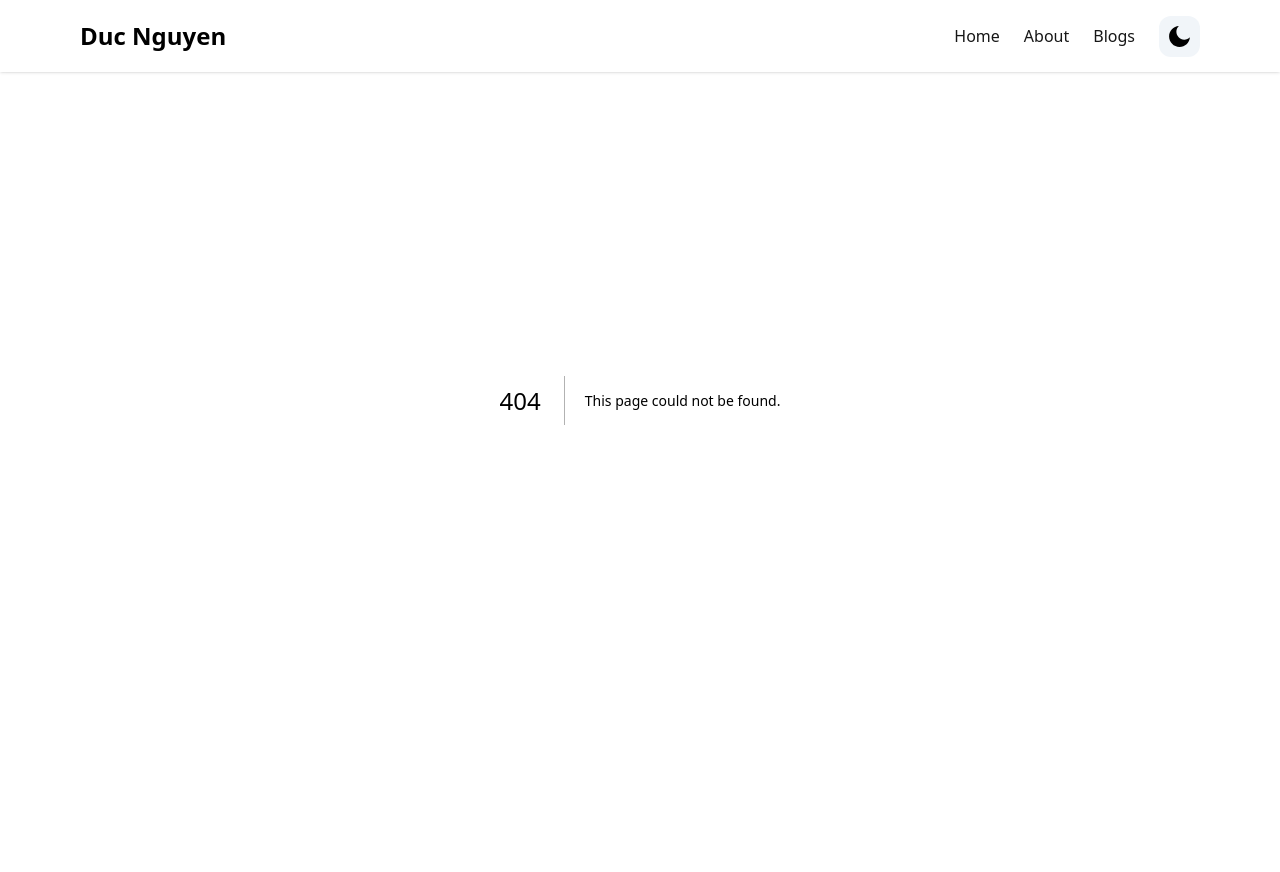
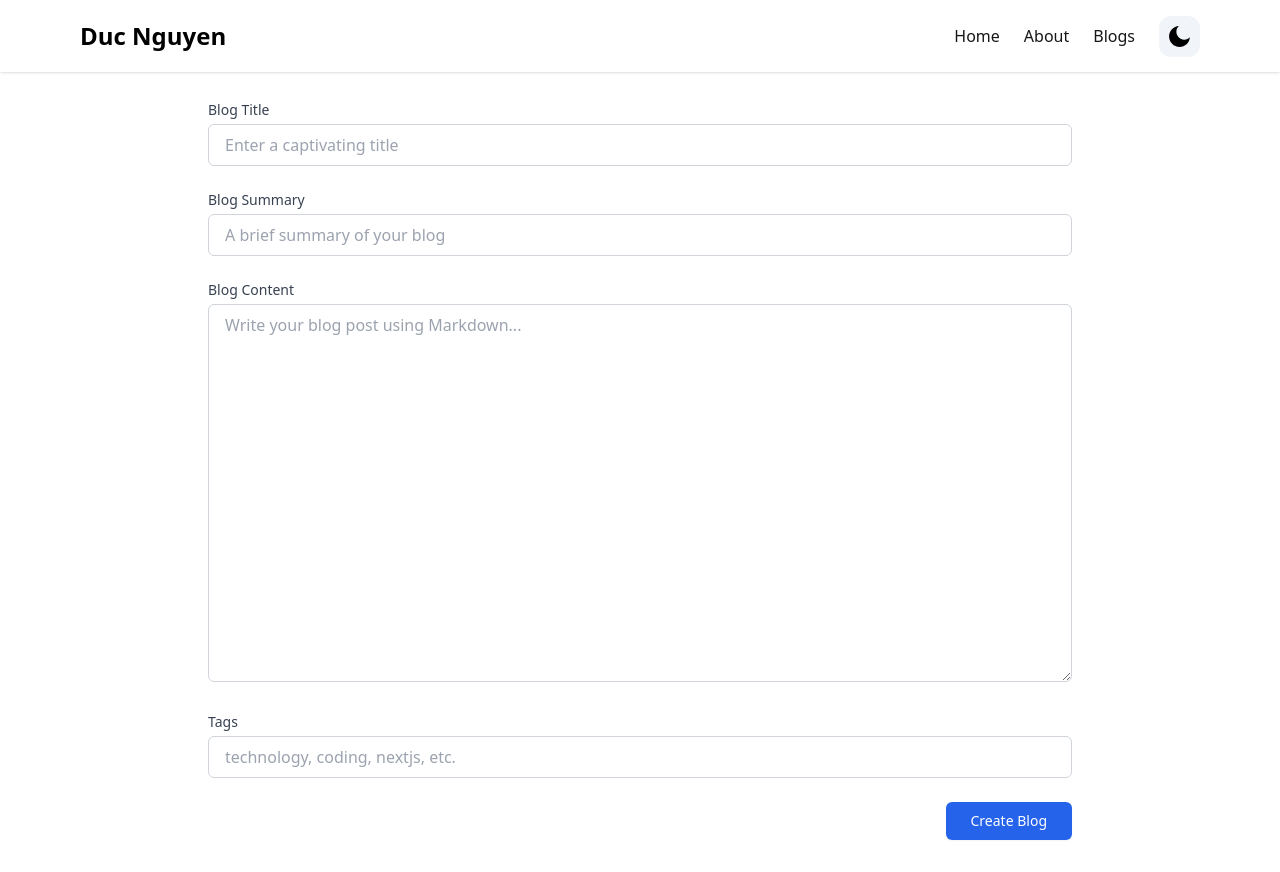
Before and after one commit to Combi2k2/nextjs-blog, a Next.js app: page /write in a window 1280 px wide. Before the commit this address had no page. Before the commit the page ends 800 px from the top, so only its background shows below. Built offline with nearby package versions, Linux system fonts and the light colour scheme.

Commit message:
feat: router path to UI of creating a new blog

```diff
--- /dev/null
+++ b/src/app/write/page.tsx
@@ -0,0 +1,15 @@
+// import { useState } from 'react';
+import { createBlog } from '@/actions/actions';
+import BlogForm from '@/components/BlogForm';
+
+export default function CreateBlog() {
+    let isSubmitting = false;
+    let error = "";
+
+    return (
+        <div className="max-w-4xl mx-auto py-8 px-4">
+            <h1 className="text-3xl font-bold mb-8">Create New Blog Post</h1>
+            <BlogForm createBlog={createBlog} isSubmitting={isSubmitting} error={error} />
+        </div>
+    );
+}
```
